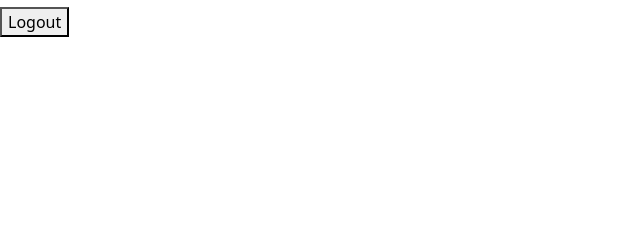
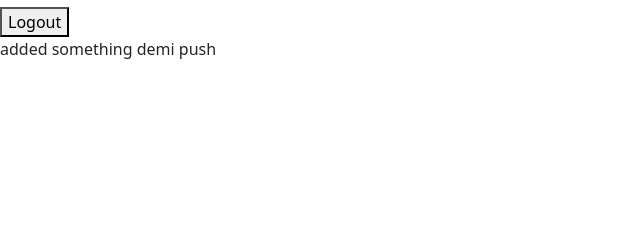
Before and after one commit to DhafinFK/shopping-list, a Django app: template main/templates/main.html in a window 1280 px wide. Shown: the part 369-609 px from the top of the page, without its empty margins (0-640 px from the left). Run offline with Django 4.2, Linux system fonts and the light colour scheme; the template is opened without the code that fills it: values that come from a table or form of the project are taken from there, others are empty; data comes from the database, SQL or seed files in the repository.

Commit message:
ganti dikit buat deploy

```diff
--- a/main/templates/main.html
+++ b/main/templates/main.html
@@ -49,4 +49,6 @@
   <button>Logout</button>
 </a>
 
+<p>added something demi push</p>
+
 {% endblock content %}
```
